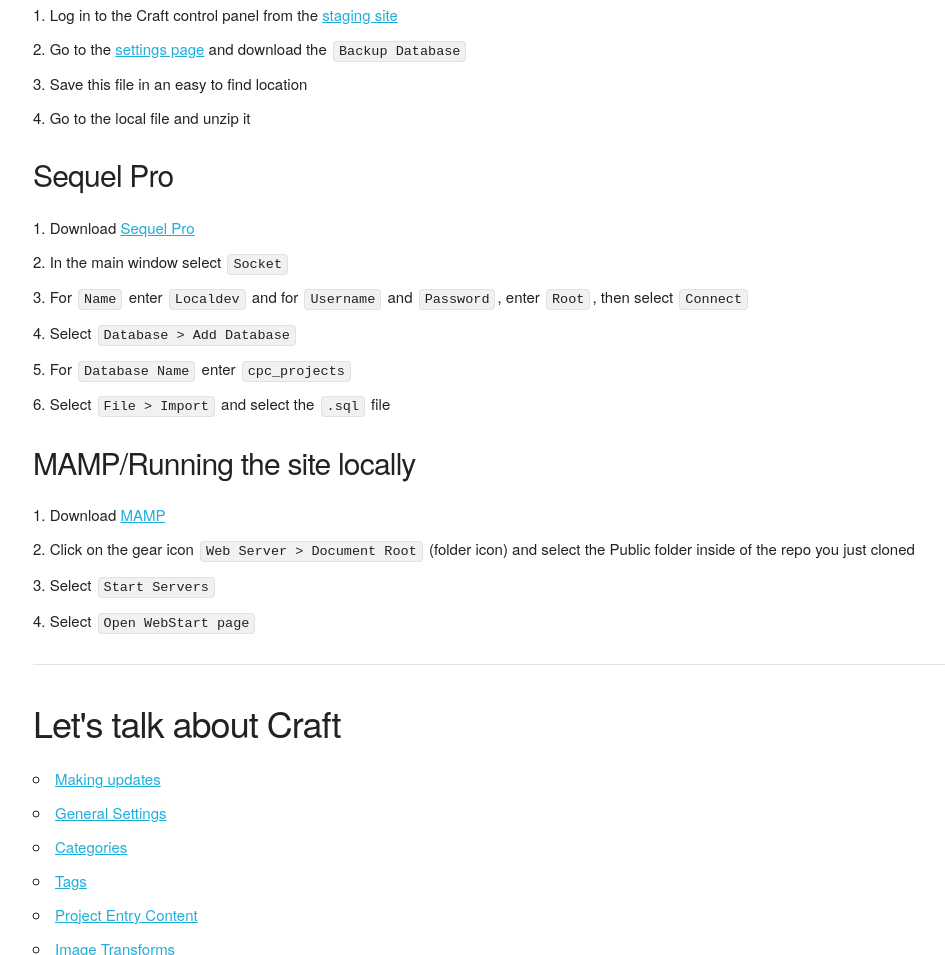
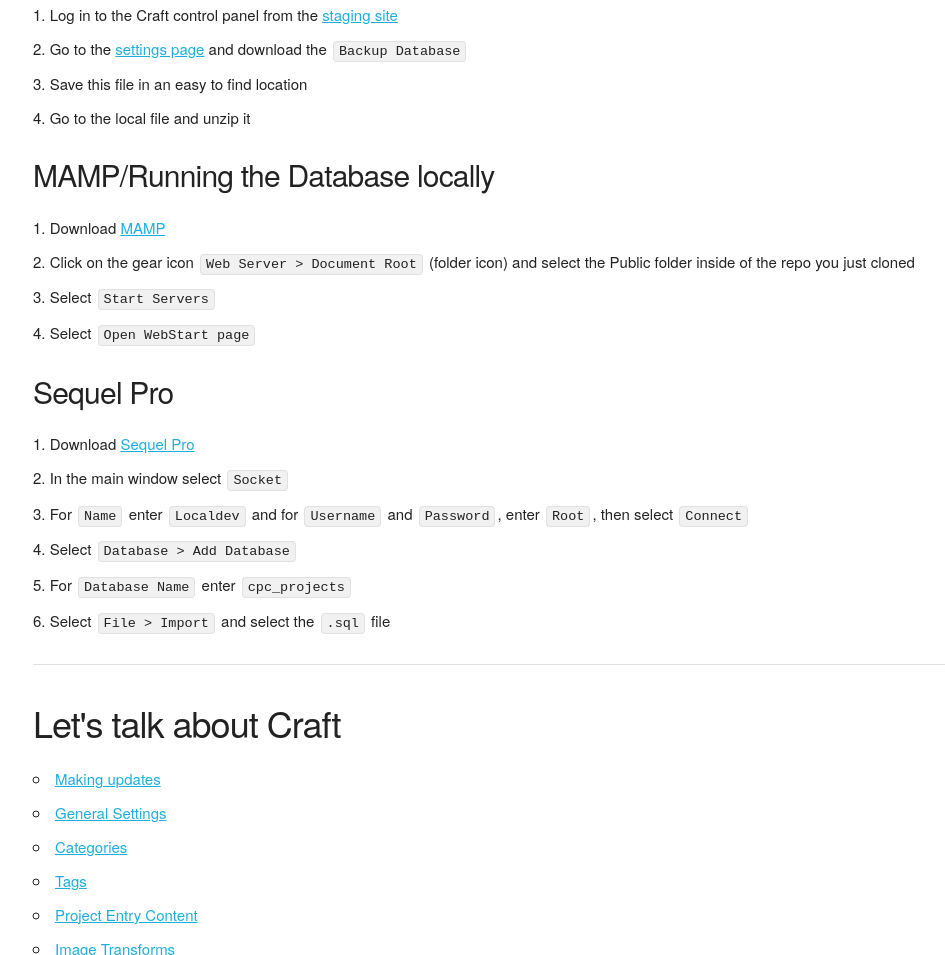
Before and after one commit to kevinsharon/cpc-demo, a plain HTML site: page index.html in a window 1280 px wide. Shown: the part 2374-3329 px from the top of the page, without its empty margins (127-1072 px from the left). Drawn offline with Linux system fonts and the light colour scheme.

Commit message:
fixed order of MAMP setup

```diff
--- a/index.html
+++ b/index.html
@@ -102,6 +102,15 @@
 			<li>Go to the local file and unzip it</li>
 		</ol>
 
+		<h4>MAMP/Running the Database locally</h4>
+		<ol>
+			<li>Download <a href="https://www.mamp.info/en/">MAMP</a></li>
+			<li>Click on the gear icon <code>Web Server > Document Root</code> (folder icon) and select the Public folder inside of the repo you just cloned</li>
+			<li>Select <code>Start Servers</code></li>
+			<li>Select <code>Open WebStart page</code></li>
+		</ol>
+
+
 		<h4>Sequel Pro</h4>
 		<ol>
 			<li>Download <a href="https://www.sequelpro.com/">Sequel Pro</a></li>
@@ -110,14 +119,6 @@
 			<li>Select <code>Database > Add Database</code></li>
 			<li>For <code>Database Name</code> enter <code>cpc_projects</code></li>
 			<li>Select <code>File > Import</code> and select the <code>.sql</code> file</li>
-		</ol>
-
-		<h4>MAMP/Running the site locally</h4>
-		<ol>
-			<li>Download <a href="https://www.mamp.info/en/">MAMP</a></li>
-			<li>Click on the gear icon <code>Web Server > Document Root</code> (folder icon) and select the Public folder inside of the repo you just cloned</li>
-			<li>Select <code>Start Servers</code></li>
-			<li>Select <code>Open WebStart page</code></li>
 		</ol>
 
 		<hr />
```
